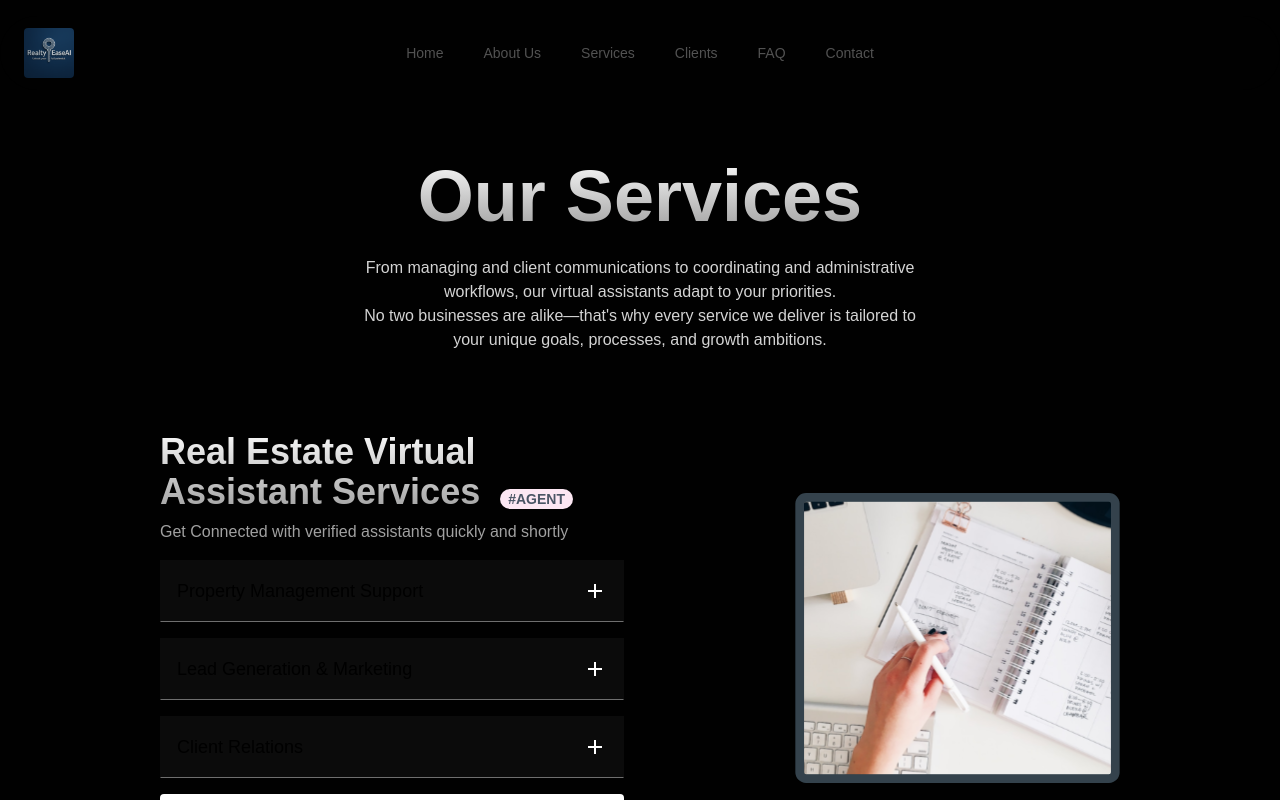
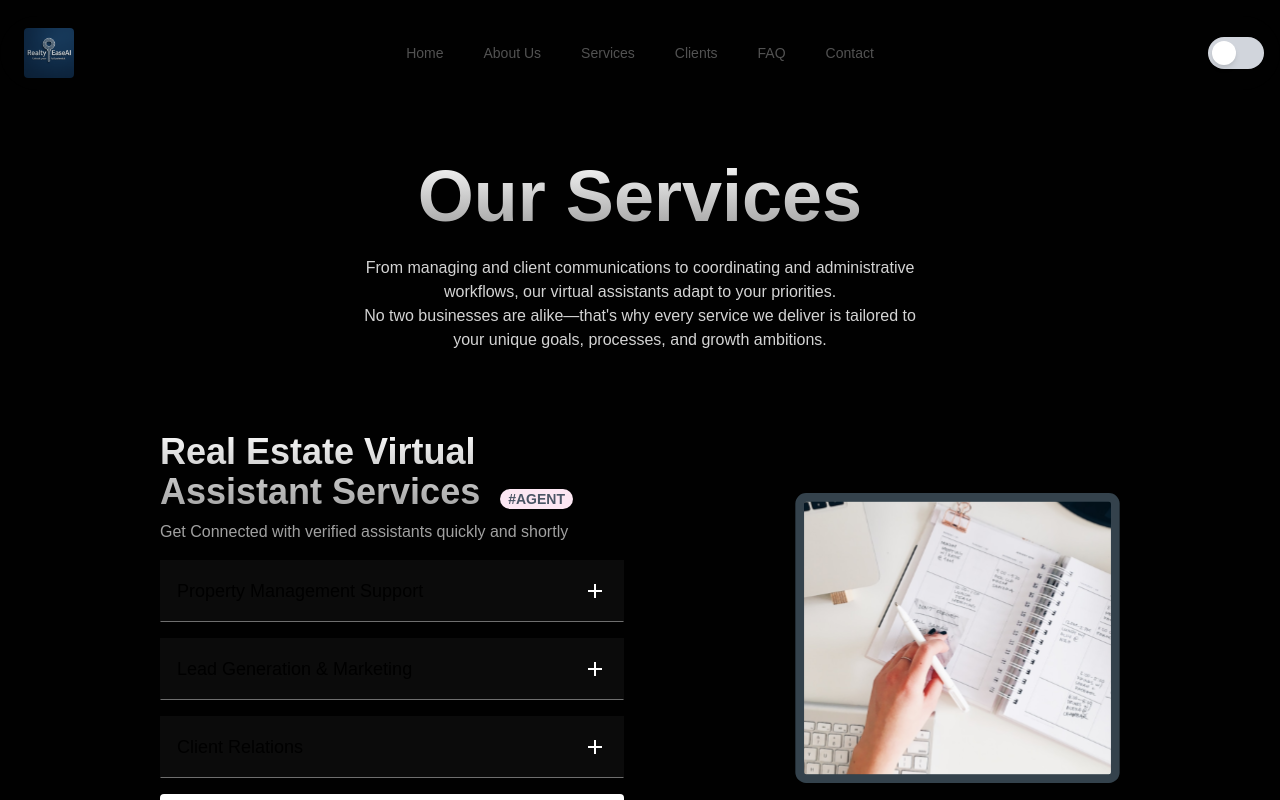
Before and after one commit to realtyeaseai/website, a Next.js app: page /services in a window 1280 px wide. Shown: the top 800 px of the page. Built offline with nearby package versions, Linux system fonts and the light colour scheme.

Commit message:
Resolved Conflicts

```diff
--- a/next.config.ts
+++ b/next.config.ts
@@ -2,7 +2,20 @@ import type { NextConfig } from "next";
 
 const nextConfig: NextConfig = {
   images: {
-    domains: ['assets.aceternity.com','i.pinimg.com','images.unsplash.com'],
+    remotePatterns: [
+      {
+        protocol: 'https',
+        hostname: 'assets.aceternity.com',
+      },
+      {
+        protocol: 'https',
+        hostname: 'i.pinimg.com',
+      },
+      {
+        protocol: 'https',
+        hostname: 'images.unsplash.com',
+      },
+    ],
   },
 };
 
--- a/src/app/layout.tsx
+++ b/src/app/layout.tsx
@@ -27,7 +27,7 @@ export default function RootLayout({
 }>) {
   return (
     <html lang="en">
-      <body className={`${geistSans.variable} ${geistMono.variable} antialiased`}>
+      <body className={`${geistSans.variable} ${geistMono.variable} antialiased bg-white text-black dark:bg-black dark:text-white transition-colors duration-300`}>
         <Toaster position="top-center" />
         <LoaderWrapper>{children}</LoaderWrapper>
       </body>
--- /dev/null
+++ b/src/components/ThemeToggle.tsx
@@ -0,0 +1,35 @@
+'use client'
+
+import { useEffect, useState } from 'react'
+
+export default function ThemeToggle() {
+  const [isDark, setIsDark] = useState(false)
+
+  useEffect(() => {
+    const dark = localStorage.getItem('theme') === 'dark' ||
+                 (!localStorage.getItem('theme') && window.matchMedia('(prefers-color-scheme: dark)').matches)
+    setIsDark(dark)
+    document.documentElement.classList.toggle('dark', dark)
+  }, [])
+
+  const toggleTheme = () => {
+    const newTheme = isDark ? 'light' : 'dark'
+    setIsDark(!isDark)
+    document.documentElement.classList.toggle('dark', !isDark)
+    localStorage.setItem('theme', newTheme)
+  }
+
+  return (
+    <button
+      onClick={toggleTheme}
+      aria-label="Toggle Dark Mode"
+      className={`w-14 h-8 flex items-center rounded-full p-1 transition-colors duration-300
+                 ${isDark ? 'bg-gray-700' : 'bg-gray-300'}`}
+    >
+      <div
+        className={`bg-white w-6 h-6 rounded-full shadow-md transform duration-300 ease-in-out
+                    ${isDark ? 'translate-x-6' : 'translate-x-0'}`}
+      />
+    </button>
+  )
+}
--- a/src/components/TopNabbar.tsx
+++ b/src/components/TopNabbar.tsx
@@ -12,6 +12,8 @@ import {
   MobileNavMenu,
 } from "@/components/ui/resizable-navbar";
 import { useState } from "react";
+import ThemeToggle from '@/components/ThemeToggle'
+
 
 
 export function TopNavbar(){
@@ -64,6 +66,7 @@ export function TopNavbar(){
           <NavbarLogo />
           <NavItems items={navItems} />
           <div className="flex items-center gap-2">
+          <ThemeToggle/>
             {/* Varients for button are primary and secondary */}
             {/* <NavbarButton variant="primary">Login</NavbarButton> */}
             {/* <NavbarButton variant="primary">Get Started</NavbarButton> */}
@@ -95,6 +98,7 @@ export function TopNavbar(){
               </a>
             ))}
             <div className="flex w-full flex-col gap-4">
+
               {/* <NavbarButton
                 onClick={() => setIsMobileMenuOpen(false)}
                 variant="primary"
--- a/src/lib/db.ts
+++ /dev/null
@@ -1,13 +0,0 @@
-import mongoose from 'mongoose';
-
-const MONGODB_URI = process.env.MONGODB_URI!;
-
-if (!MONGODB_URI) {
-  throw new Error('Please define the MONGODB_URI environment variable');
-}
-
-export const connectDB = async () => {
-  if (mongoose.connection.readyState >= 1) return;
-
-  return mongoose.connect(MONGODB_URI);
-};
```
Also changed, not shown: package.json (+9 -24 lines), 1 other file (tests, documents, lock files or other folders).
